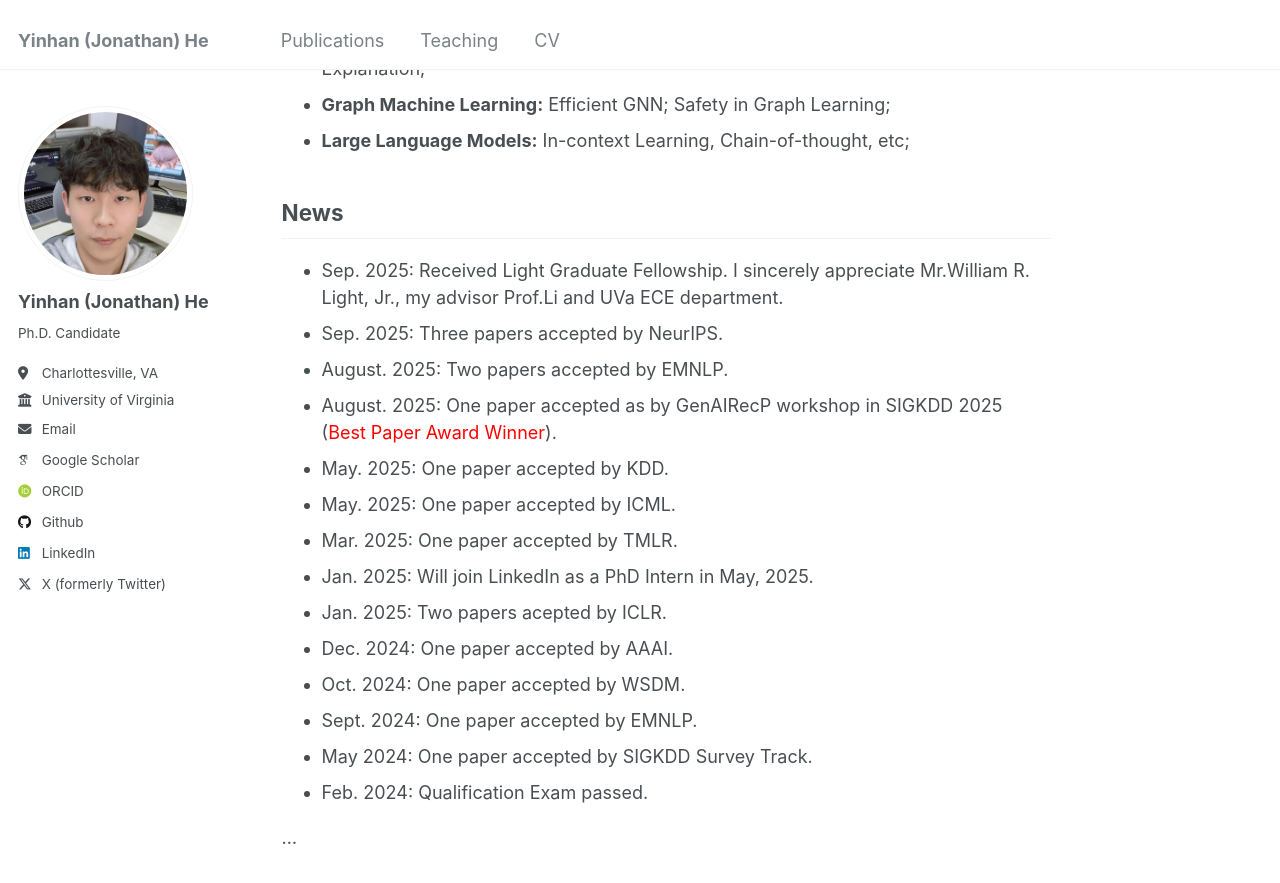
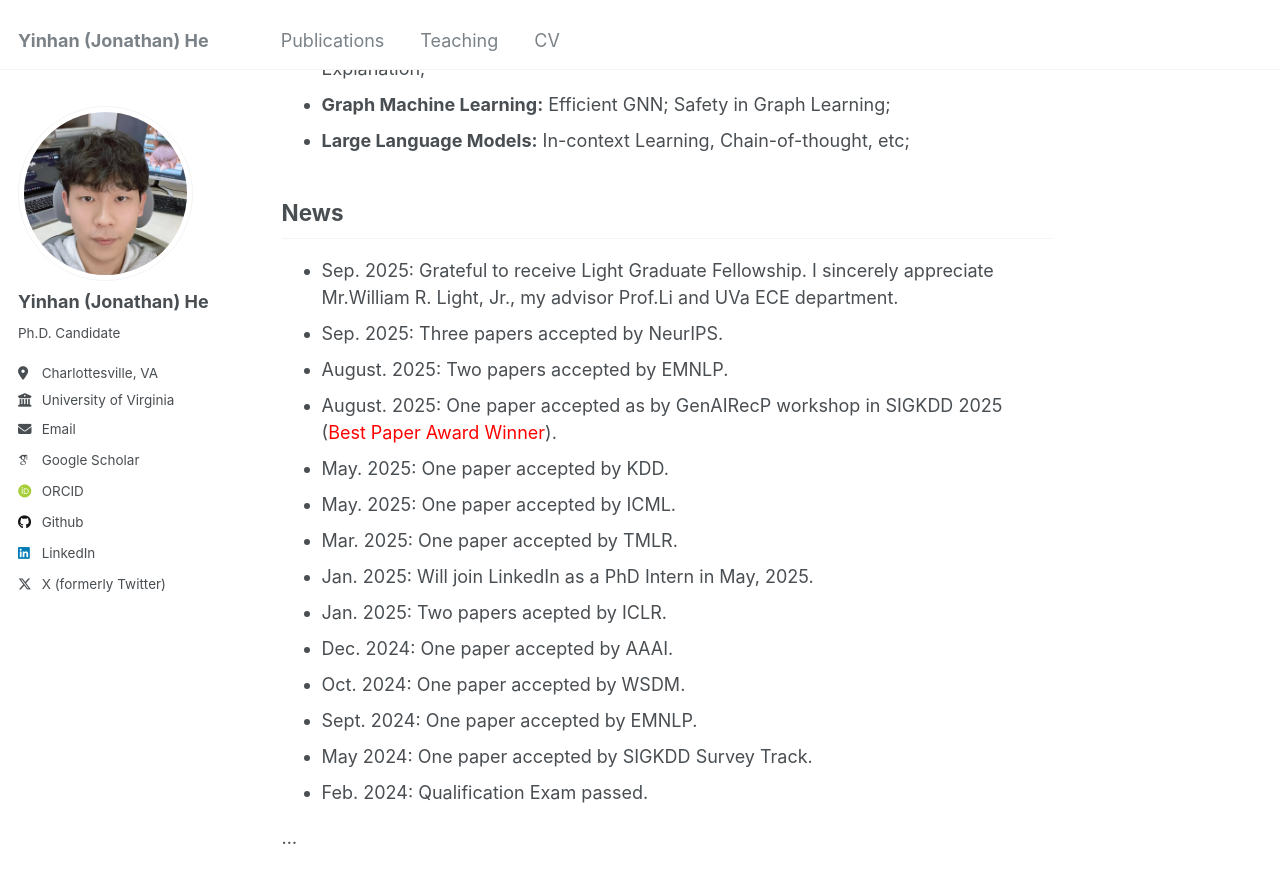
Before and after one commit to YinhanHe123/YinhanHe123.github.io, a Jekyll site: the page built from _pages/about.md, in a window 1280 px wide and 900 px high, scrolled down 406 px. Shown: the top 883 px of the window. Built offline with Jekyll 4.4.1, drawn with Linux system fonts in a browser that asks for light colours; some web fonts are replaced; a script that is not in the unit is left out.

Commit message:
Rephrase acknowledgment for Light Graduate Fellowship

```diff
--- a/_pages/about.md
+++ b/_pages/about.md
@@ -27,7 +27,7 @@
 
 News
 ------
-* Sep. 2025: Received Light Graduate Fellowship. I sincerely appreciate Mr.William R. Light, Jr., my advisor Prof.Li and UVa ECE department.
+* Sep. 2025: Grateful to receive Light Graduate Fellowship. I sincerely appreciate Mr.William R. Light, Jr., my advisor Prof.Li and UVa ECE department.
 * Sep. 2025: Three papers accepted by NeurIPS.
 * August. 2025: Two papers accepted by EMNLP.
 * August. 2025: One paper accepted as by GenAIRecP workshop in SIGKDD 2025 (<font color="red">Best Paper Award Winner</font>).
```
